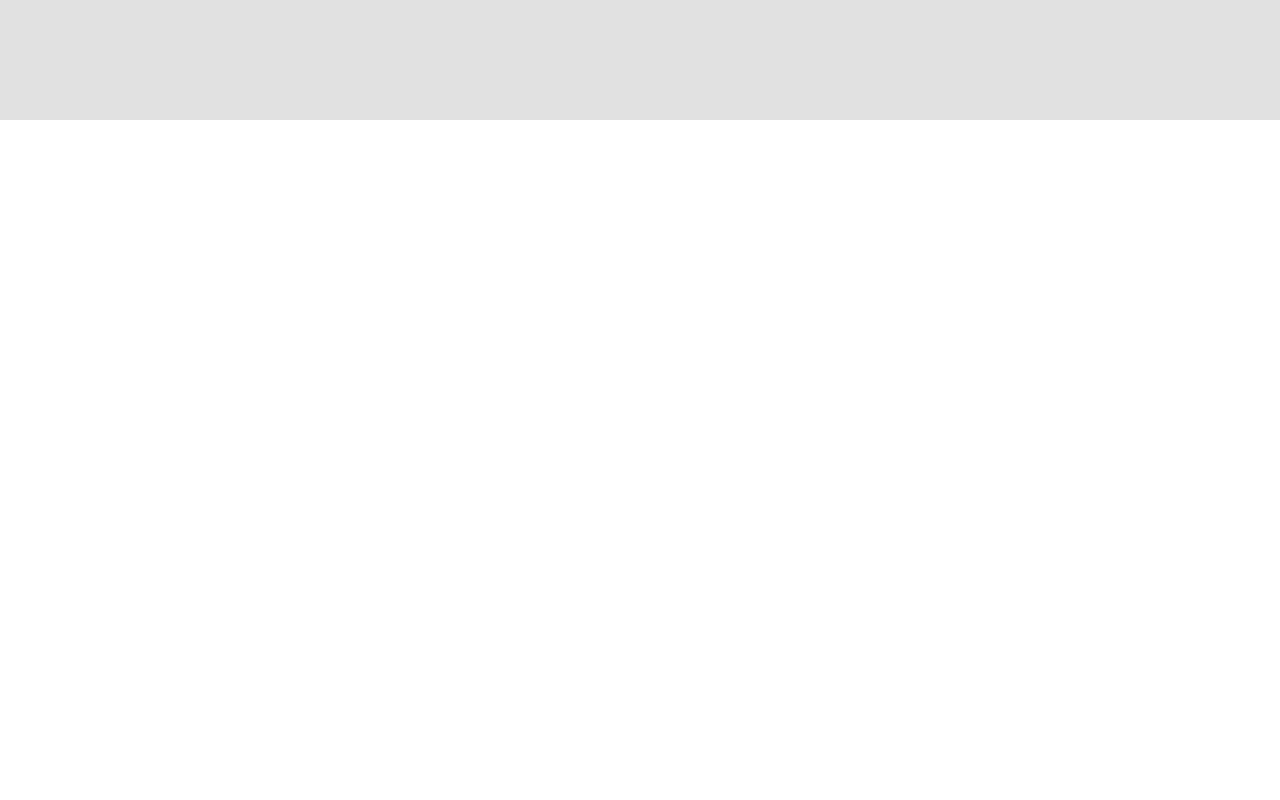
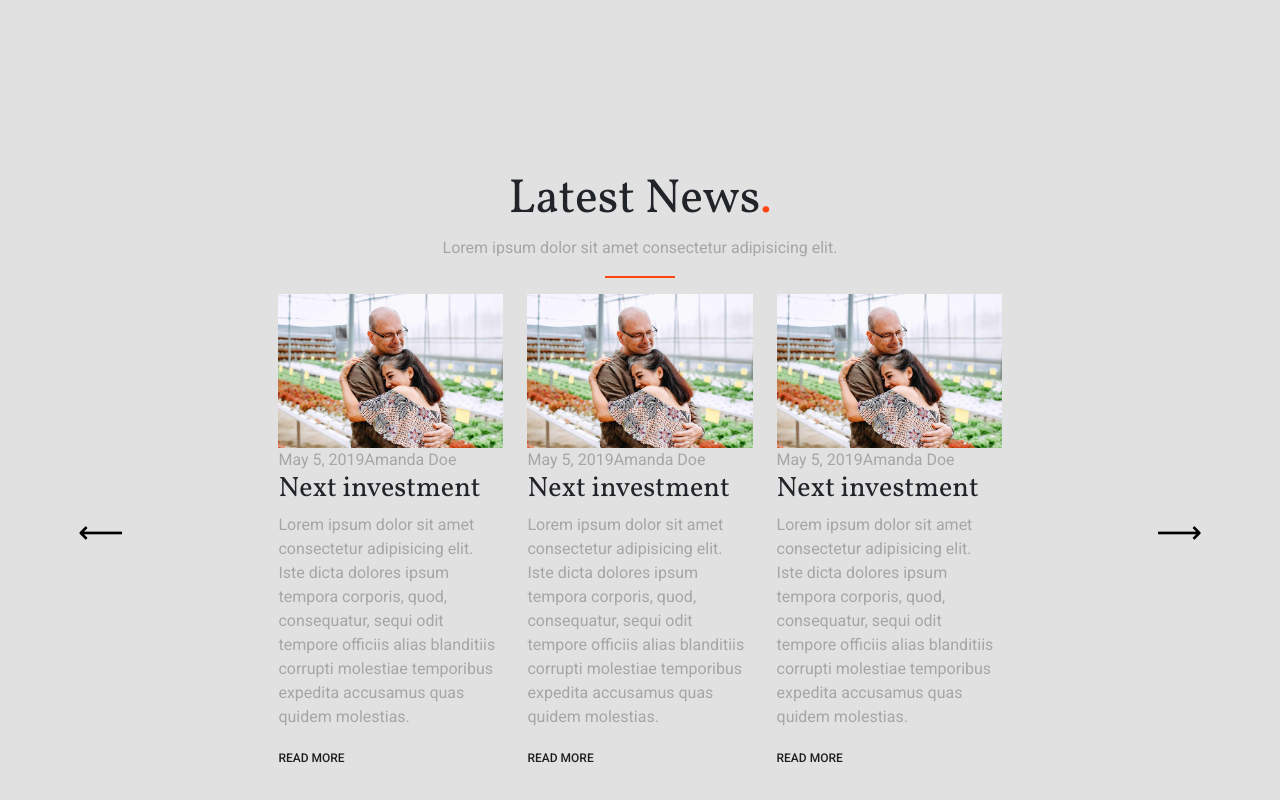
Before and after one commit to Bonu93/proj-html-vuejs, a Vue app: page / in a window 1280 px wide. Shown: the part 2780-3580 px from the top of the page. Before the commit the page ends 2900 px from the top, so only its background shows below. Built offline with nearby package versions, Linux system fonts and the light colour scheme.

Commit message:
add news section

```diff
--- a/src/components/Main.vue
+++ b/src/components/Main.vue
@@ -106,7 +106,9 @@
             </div>
         </section>
         <!-- COACHING-CALENDAR SECTION -->
-        <section class="h700 coaching d-flex justify-content-center align-items-center">
+        <section
+            class="h700 coaching d-flex justify-content-center align-items-center"
+        >
             <div class="container d-flex justify-content-center">
                 <div class="row w-75">
                     <div class="col-5">
@@ -118,7 +120,9 @@
                                 <div class="date text-center">
                                     <span class="day">07</span> Jan, 2022
                                 </div>
-                                <div class="event-details d-flex flex-column mx-3">
+                                <div
+                                    class="event-details d-flex flex-column mx-3"
+                                >
                                     <h4>Melbourne Coaching</h4>
                                     <div class="time">
                                         <span class="subtitle">
@@ -137,7 +141,9 @@
                                 <div class="date text-center">
                                     <span class="day">07</span> Jan, 2022
                                 </div>
-                                <div class="event-details d-flex flex-column mx-3">
+                                <div
+                                    class="event-details d-flex flex-column mx-3"
+                                >
                                     <h4>Melbourne Coaching</h4>
                                     <div class="time">
                                         <span class="subtitle">
@@ -156,7 +162,9 @@
                                 <div class="date text-center">
                                     <span class="day">07</span> Jan, 2022
                                 </div>
-                                <div class="event-details d-flex flex-column mx-3">
+                                <div
+                                    class="event-details d-flex flex-column mx-3"
+                                >
                                     <h4>Melbourne Coaching</h4>
                                     <div class="time">
                                         <span class="subtitle">
@@ -171,22 +179,26 @@
                                     <a href="#" class="read-more">Read More</a>
                                 </div>
                             </div>
-
                         </div>
                     </div>
                 </div>
             </div>
-
         </section>
         <!-- ROLE SECTION -->
-        <section class="h500  d-flex justify-content-center align-items-center">
-            <div class="container d-flex justify-content-center align-items-center">
+        <section class="h500 d-flex justify-content-center align-items-center">
+            <div
+                class="container d-flex justify-content-center align-items-center"
+            >
                 <div class="row w-75">
                     <div class="col-6">
                         <h3 class="pointed">Creative Leader</h3>
-                        <hr class="orange-rule">
+                        <hr class="orange-rule" />
                         <p class="subtitle">
-                            Lorem ipsum, dolor sit amet consectetur adipisicing elit. Sint, laudantium quaerat nisi fugit ad quae temporibus sunt alias itaque illo velit vitae sed natus, libero, explicabo necessitatibus ipsa ducimus iure!
+                            Lorem ipsum, dolor sit amet consectetur adipisicing
+                            elit. Sint, laudantium quaerat nisi fugit ad quae
+                            temporibus sunt alias itaque illo velit vitae sed
+                            natus, libero, explicabo necessitatibus ipsa ducimus
+                            iure!
                         </p>
                         <a href="#" class="read-more">READ MORE</a>
                     </div>
@@ -222,6 +234,69 @@
                         </div>
                     </div>
                 </div>
+            </div>
+        </section>
+        <!-- NEWS SECTION -->
+        <section class="news h700 d-flex flex-column justify-content-center align-items-center">
+            <h2 class="pointed">Latest News</h2>
+            <span class="subtitle">Lorem ipsum dolor sit amet consectetur adipisicing elit.</span>
+            <hr class="orange-rule">
+            <div class="slider site-lg-container d-flex">
+                <button class="slider-btn left-arrow">&#10229;</button>
+                <div class="container d-flex justify-content-center align-items-center">
+                    <div class="row w-75">
+                       <div class="col-4">
+                           <div class="news-card">
+                               <div class="news-image">
+                                   <img src="../assets/img/h1-blog-img-02.jpg" alt="blog-thumb">
+                               </div>
+                               <div class="news-info">
+                                   <span class="subtitle">May 5, 2019</span>
+                                   <span class="subtitle">Amanda Doe</span>
+                               </div>
+                               <h3>Next investment</h3>
+                               <p class="subtitle">
+                                   Lorem ipsum dolor sit amet consectetur adipisicing elit. Iste dicta dolores ipsum tempora corporis, quod, consequatur, sequi odit tempore officiis alias blanditiis corrupti molestiae temporibus expedita accusamus quas quidem molestias.
+                               </p>
+                               <a href="#" class="read-more">Read More</a>
+                           </div>
+                       </div>
+                       <div class="col-4">
+                           <div class="news-card">
+                               <div class="news-image">
+                                   <img src="../assets/img/h1-blog-img-02.jpg" alt="blog-thumb">
+                               </div>
+                               <div class="news-info">
+                                   <span class="subtitle">May 5, 2019</span>
+                                   <span class="subtitle">Amanda Doe</span>
+                               </div>
+                               <h3>Next investment</h3>
+                               <p class="subtitle">
+                                   Lorem ipsum dolor sit amet consectetur adipisicing elit. Iste dicta dolores ipsum tempora corporis, quod, consequatur, sequi odit tempore officiis alias blanditiis corrupti molestiae temporibus expedita accusamus quas quidem molestias.
+                               </p>
+                               <a href="#" class="read-more">Read More</a>
+                           </div>
+                       </div>
+                       <div class="col-4">
+                           <div class="news-card">
+                               <div class="news-image">
+                                   <img src="../assets/img/h1-blog-img-02.jpg" alt="blog-thumb">
+                               </div>
+                               <div class="news-info">
+                                   <span class="subtitle">May 5, 2019</span>
+                                   <span class="subtitle">Amanda Doe</span>
+                               </div>
+                               <h3>Next investment</h3>
+                               <p class="subtitle">
+                                   Lorem ipsum dolor sit amet consectetur adipisicing elit. Iste dicta dolores ipsum tempora corporis, quod, consequatur, sequi odit tempore officiis alias blanditiis corrupti molestiae temporibus expedita accusamus quas quidem molestias.
+                               </p>
+                               <a href="#" class="read-more">Read More</a>
+                           </div>
+                       </div>
+                    </div>
+
+                </div>
+                <button class="slider-btn right-arrow">&#10230;</button>
             </div>
         </section>
     </main>
@@ -308,7 +383,7 @@ main {
     background-color: $white-alt;
 }
 .coaching {
-    background-image: url('../assets/img/h1-img-09.jpg');
+    background-image: url("../assets/img/h1-img-09.jpg");
     background-position-y: 30%;
     background-size: cover;
     font-size: 12px;
@@ -336,7 +411,7 @@ main {
     }
 }
 
-.calendar-event{
+.calendar-event {
     cursor: pointer;
     &:hover {
         background: white;
@@ -367,4 +442,19 @@ main {
         font-size: 1.2rem;
     }
 }
+
+// NEWS SECTION
+.news {
+    h2 {
+        font-size: 3rem;
+    }
+    .news-card {
+        .news-image {
+            img {
+                width: 100%;
+            }
+        }
+    }
+}
+
 </style>
```
